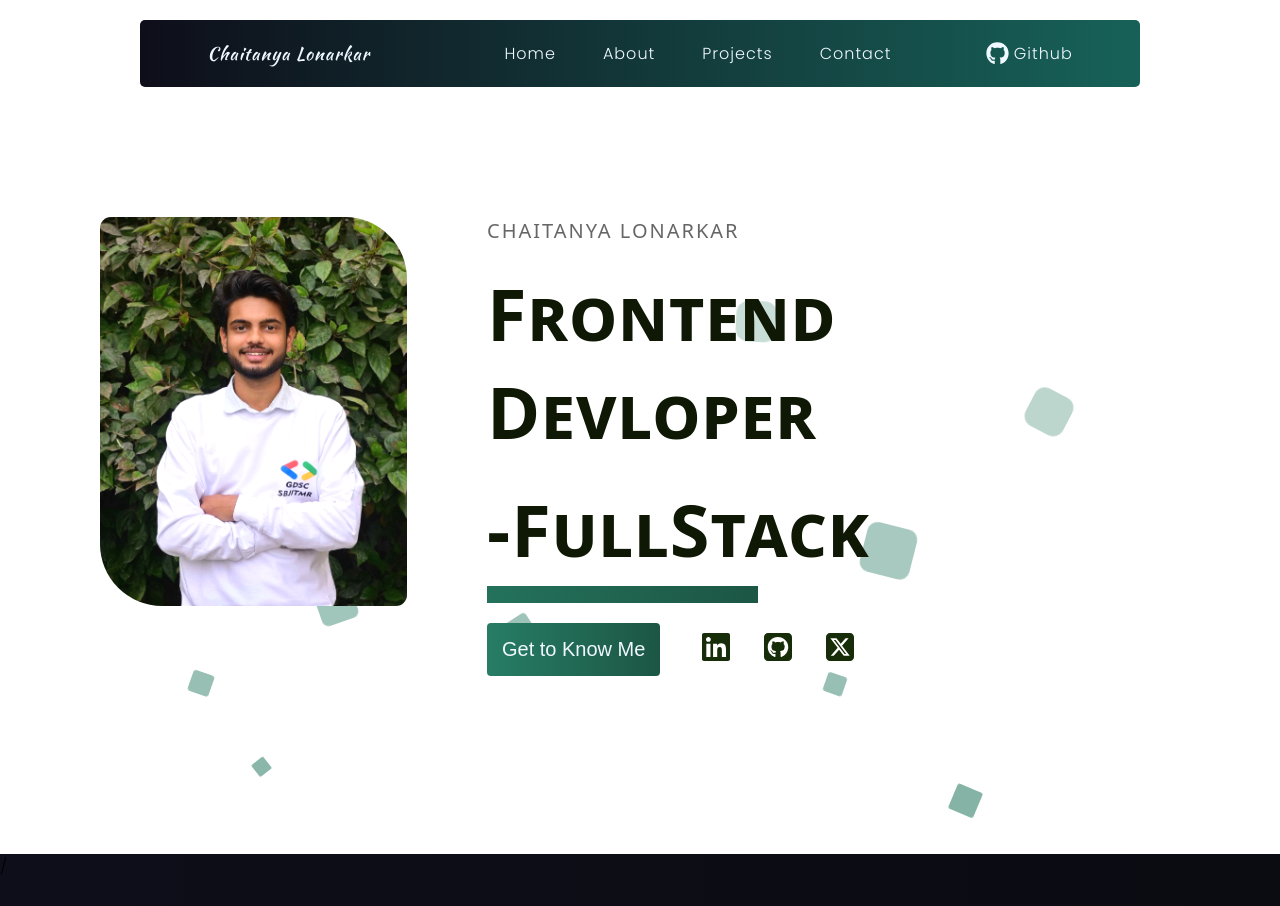
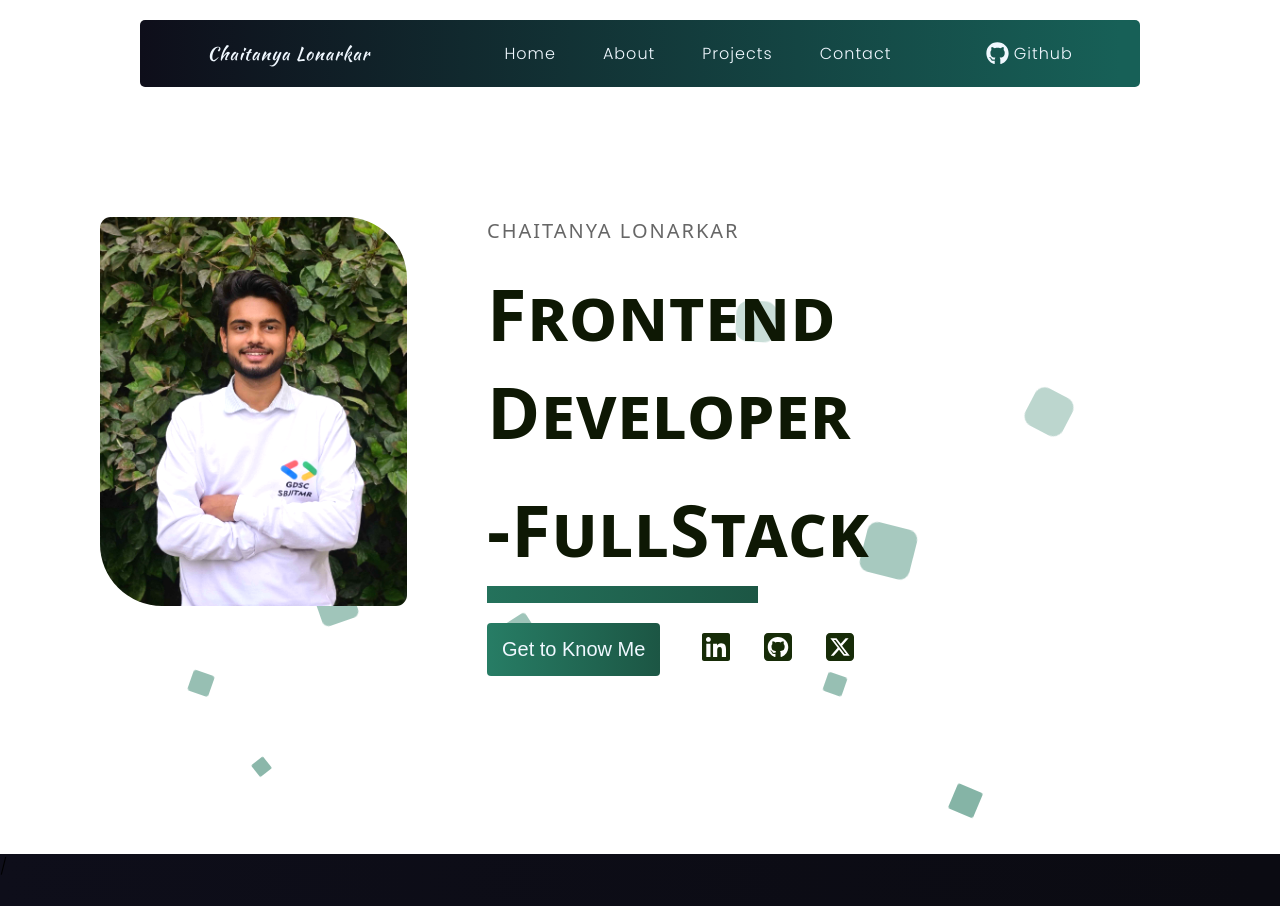
Before and after one commit to ChaitanyaLonarkar/MY-Portfolio, a React (Vite) app: page / in a window 1280 px wide. Shown: the top 906 px of the page. Built offline with nearby package versions, Linux system fonts and the light colour scheme.

Commit message:
spelll error fixed

```diff
--- a/src/Components/Home.jsx
+++ b/src/Components/Home.jsx
@@ -22,13 +22,10 @@ export default function Home() {
 
   gsap.registerPlugin(ScrollTrigger);
 
-
   const reveal = (e) => {
     useGSAP(
       () => {
         if (e.current) {
-
-
           gsap.from(e.current, {
             yPercent: 100,
             scrollTrigger: {
@@ -37,6 +34,8 @@ export default function Home() {
               start: "top 85%",
             },
             duration: 0.5,
+            delay: 0.6,
+
             autoAlpha: 0,
             ease: "power1.out",
             stagger: 0.05,
@@ -50,26 +49,27 @@ export default function Home() {
   reveal(h3);
   reveal(h1);
 
-  useGSAP(()=>{
+  useGSAP(() => {
     // reveal(kbtn)
     gsap.from(merimg.current, {
-    scale:0.5,
+      scale: 0.5,
       duration: 1,
       autoAlpha: 0,
+      delay: 0.6,
       ease: "power1.out",
       stagger: 0.05,
     });
 
-  gsap.from(kbtn.current , {
+    gsap.from(kbtn.current, {
       yPercent: 100,
       duration: 0.5,
       autoAlpha: 0,
+      delay: 0.6,
+
       ease: "power1.out",
       stagger: 0.05,
     });
-
-})
-
+  });
 
   return (
     <>
@@ -84,17 +84,17 @@ export default function Home() {
             </h3>
           </div>
           <div className="div" style={{ overflow: "hidden" }}>
-            <h1 ref={h3}>Frontend Devloper</h1>
+            <h1 ref={h3}>Frontend Developer</h1>
           </div>
           <div className="f">
             <div className="div" style={{ overflow: "hidden" }}>
               <h1 className="ff" ref={h1}>
-                -FullStack Devloper
+                -FullStack Developer
               </h1>
             </div>
             <div className="fff"></div>
           </div>
-          <div className="kbtn" ref={kbtn} style={{overflow:"hidden"}}>
+          <div className="kbtn" ref={kbtn} style={{ overflow: "hidden" }}>
             {/* <button>Know Me</button> */}
 
             <button>
@@ -115,7 +115,6 @@ export default function Home() {
               </a>
             </div>
           </div>
-
         </div>
       </section>
     </>
--- a/src/Components/Navbar.jsx
+++ b/src/Components/Navbar.jsx
@@ -22,6 +22,7 @@ export default function Navbar() {
       //   toggleActions: "restart pause resume reverse",
       //   start: "top 95%",
       // },
+      delay:0.6,
       duration: 1,
       autoAlpha: 0,
       ease: "power1.out",
```
Lines whose indentation alone changed are shown as unchanged.
